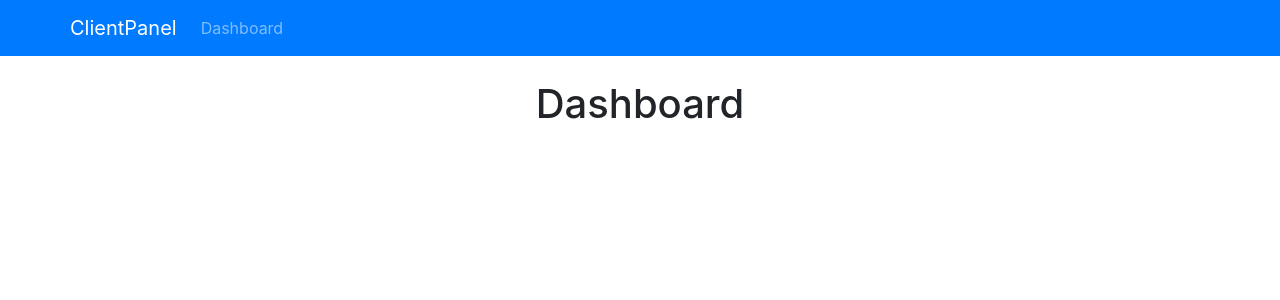
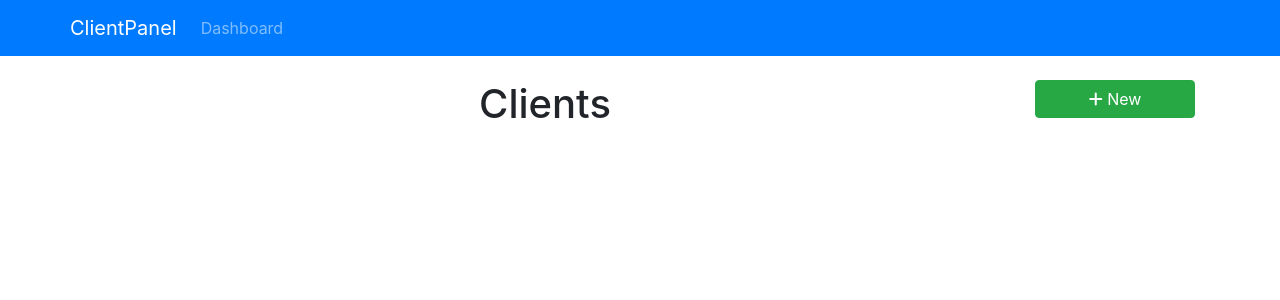
Before and after one commit to iamfortune/react-client-panel, a React (Create React App) app: page / in a window 1280 px wide. Shown: the top 300 px of the page. Built offline with nearby package versions, Linux system fonts and the light colour scheme.

Commit message:
added clients to cients.j

```diff
--- a/src/components/clients/Clients.js
+++ b/src/components/clients/Clients.js
@@ -2,6 +2,14 @@ import React, { Component } from 'react'
 
 class Clients extends Component {
     render() {
+        const clients = [{
+            id: '3536272828',
+            firstNmae: 'kevin',
+            lastName: 'Johsnson',
+            email: 'keving@gmail.com',
+            phone: '0810912715',
+            balance: '30'
+        }]
         return (
             <div>
                 <h1>Clients</h1>
--- a/src/components/layout/Dashboard.js
+++ b/src/components/layout/Dashboard.js
@@ -4,10 +4,15 @@ import Sidebar from '../layout/Sidebar';
 
 function Dashboard() {
     return (
-        <div>
-            <h1>Dashboard</h1>
+      <div className="row">
+        <div className="col-md-10">
+          <Clients />
         </div>
-    )
+        <div className="col-md-2">
+            <Sidebar />
+        </div>
+      </div>
+    );
 }
 
 
--- a/src/components/layout/Sidebar.js
+++ b/src/components/layout/Sidebar.js
@@ -3,7 +3,8 @@ import { Link } from 'react-router-dom';
 
 export default function Sidebar() {
     return (
-        <Link to="/client/add" className="btn btn-success">
+        <Link to="/client/add" className="btn btn-success btn-block">
+             <i className="fas fa-plus"></i> New
         </Link>
     )
 }
```
